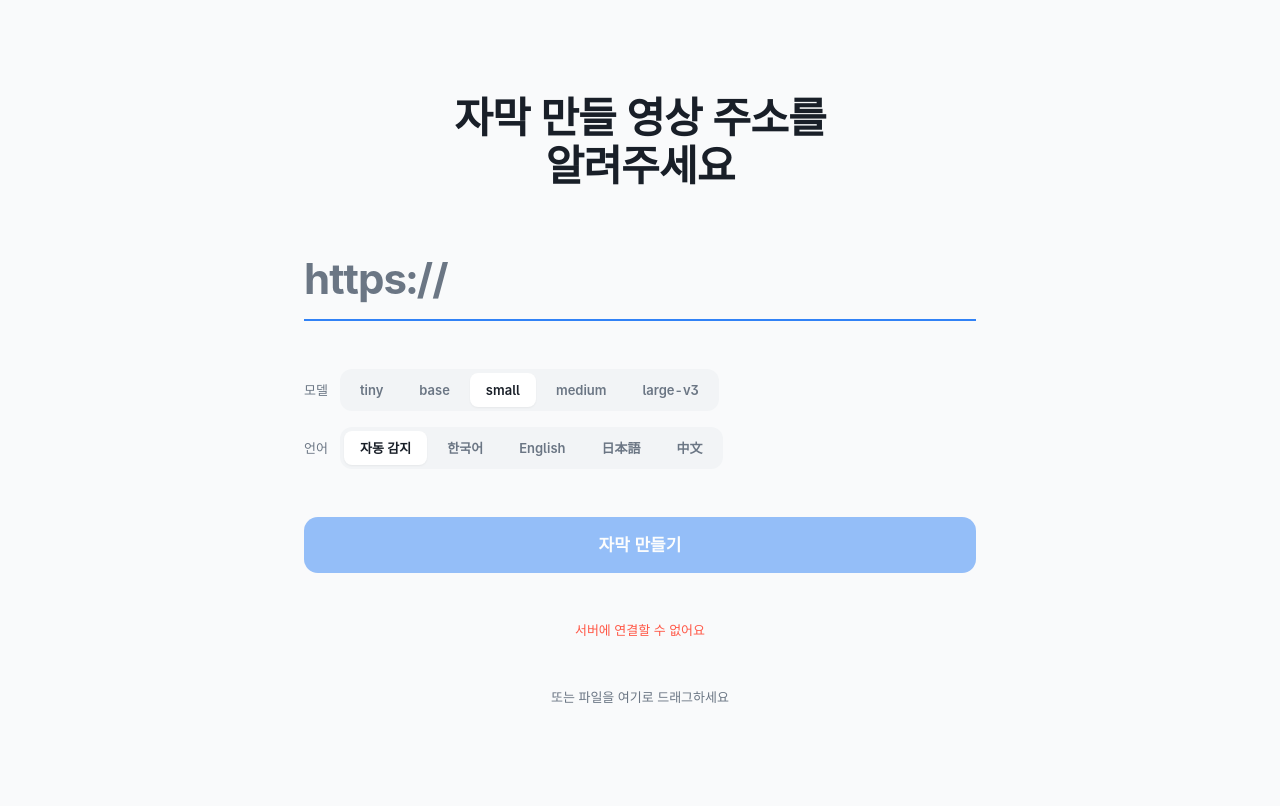
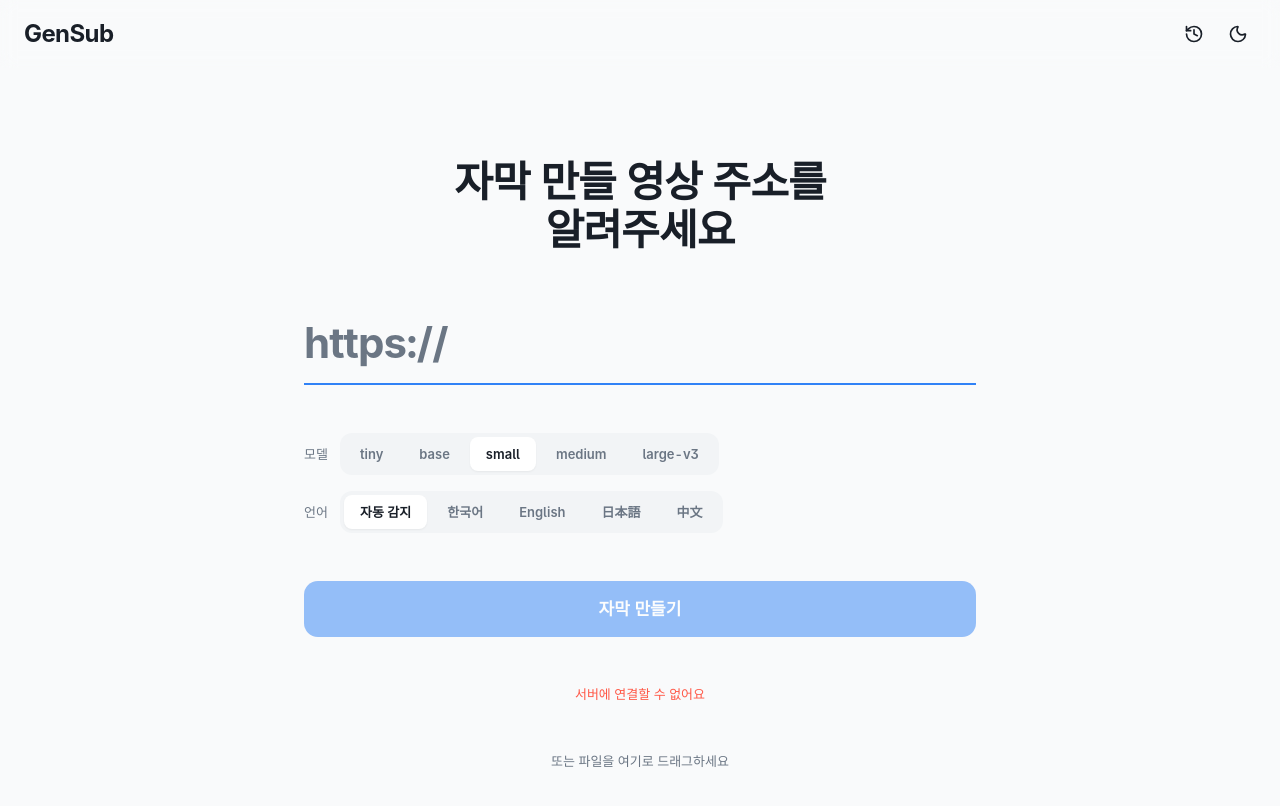
Before and after one commit to svrforum/GenSub, a SvelteKit app in the folder frontend/: page / in a window 1280 px wide. Shown: the top 806 px of the page. Built offline with nearby package versions, Linux system fonts and the light colour scheme; no server answers; a web font is replaced by a local one.

Commit message:
feat(frontend): add Header with theme toggle and recent button

```diff
--- /dev/null
+++ b/frontend/src/lib/ui/Header.svelte
@@ -0,0 +1,33 @@
+<script lang="ts">
+  import { History, Moon, Sun } from 'lucide-svelte';
+
+  import { theme, toggleTheme } from '$lib/theme';
+
+  export let onRecentClick: () => void = () => {};
+</script>
+
+<header class="fixed top-0 inset-x-0 z-30 flex items-center justify-between px-6 py-4 backdrop-blur">
+  <div class="text-title tracking-tight">GenSub</div>
+  <div class="flex items-center gap-2">
+    <button
+      type="button"
+      on:click={onRecentClick}
+      class="p-2 rounded-full hover:bg-divider-light dark:hover:bg-surface-dark-elevated"
+      aria-label="최근 작업"
+    >
+      <History size={20} />
+    </button>
+    <button
+      type="button"
+      on:click={toggleTheme}
+      class="p-2 rounded-full hover:bg-divider-light dark:hover:bg-surface-dark-elevated"
+      aria-label="다크 모드 전환"
+    >
+      {#if $theme === 'dark'}
+        <Sun size={20} />
+      {:else}
+        <Moon size={20} />
+      {/if}
+    </button>
+  </div>
+</header>
--- a/frontend/src/routes/+layout.svelte
+++ b/frontend/src/routes/+layout.svelte
@@ -3,6 +3,9 @@
   import { onMount } from 'svelte';
   import { initTheme } from '$lib/theme';
   import { initHistory } from '$lib/stores/history';
+  import Header from '$lib/ui/Header.svelte';
+
+  let recentOpen = false;
 
   onMount(() => {
     initTheme();
@@ -10,4 +13,8 @@
   });
 </script>
 
-<slot />
+<Header onRecentClick={() => (recentOpen = !recentOpen)} />
+
+<main class="pt-16">
+  <slot />
+</main>
```
